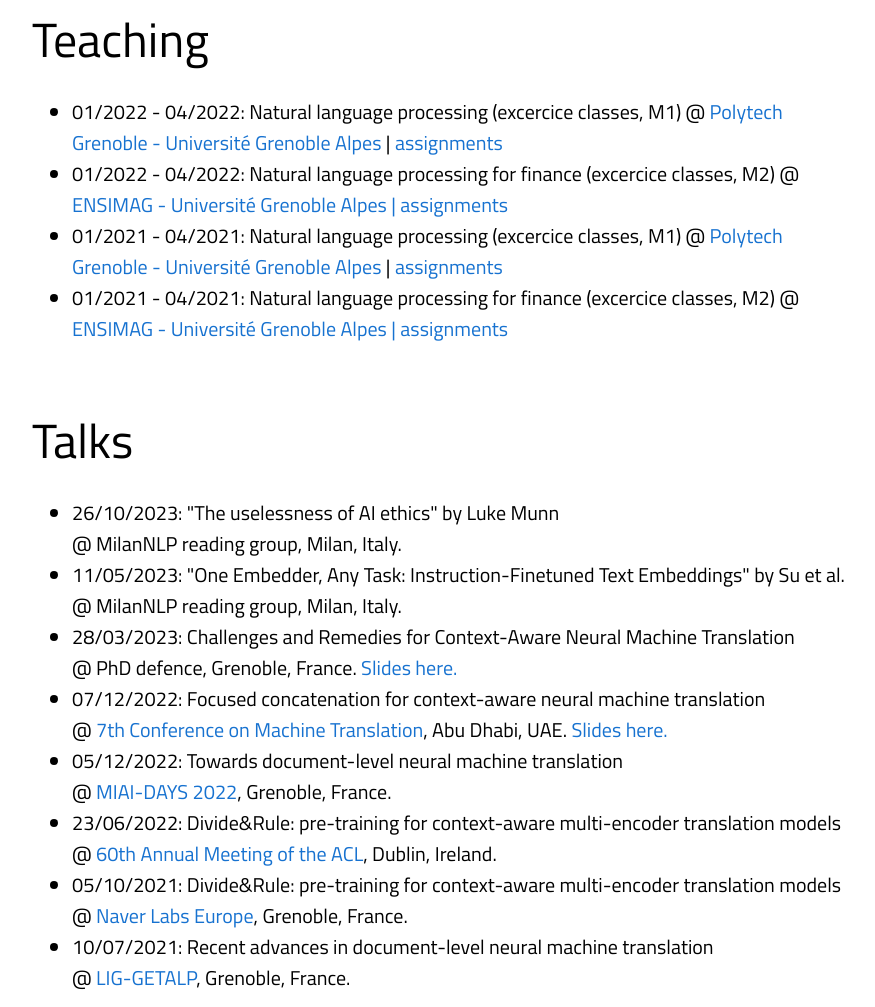
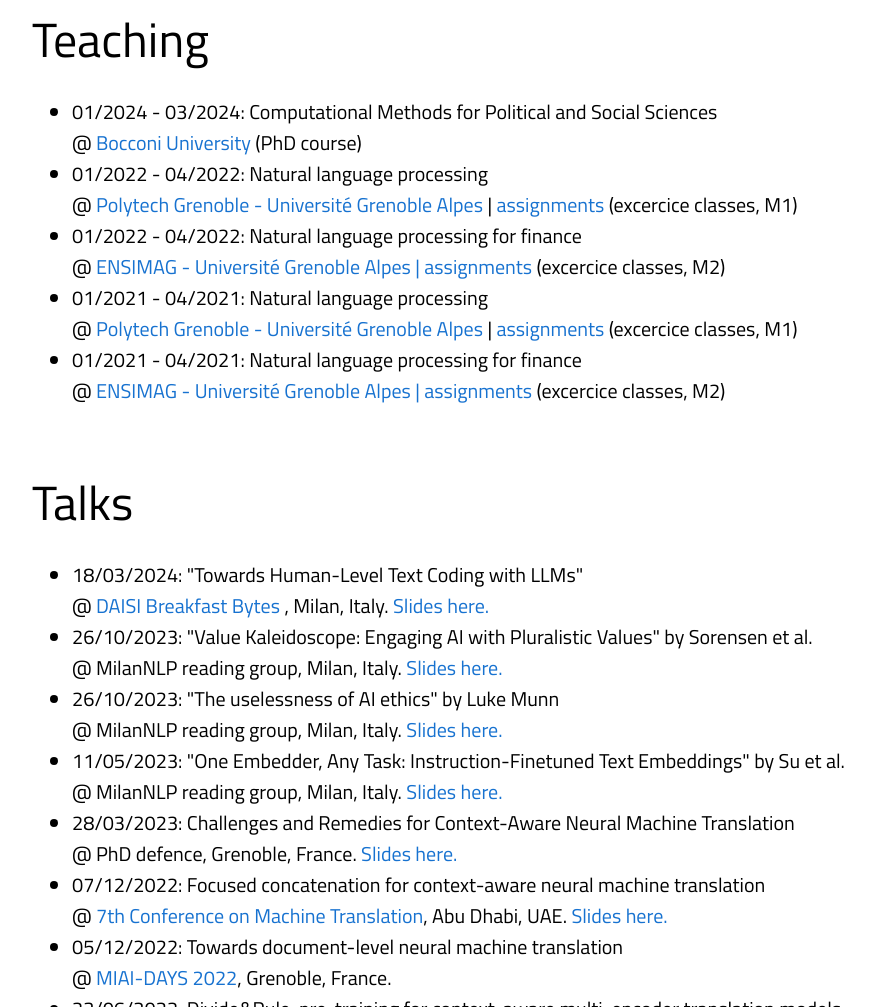
Before and after one commit to lorelupo/lorelupo.github.io, a plain HTML site: page _site/index.html in a window 1280 px wide. Shown: the part 2555-3562 px from the top of the page, without its empty margins (198-1073 px from the left). Drawn offline with Linux system fonts and the light colour scheme; some icons are missing.

Commit message:
updated talks, teachings, and DADIT paper on arxiv

```diff
--- a/_site/index.html
+++ b/_site/index.html
@@ -271,24 +271,29 @@
         <p align="left"><font size="7">Teaching</font><br>
         <ul>
         <li>
-          01/2022 - 04/2022: Natural language processing (excercice classes, M1)</a>
-          @<a target="_blank" href="https://formations.univ-grenoble-alpes.fr/fr/catalogue-2021/cycle-preparatoire-et-diplome-d-ingenieur-XC/ingenieur-de-polytech-grenoble-specialite-informatique-ricm-IAS4L3XU/ue-texte-et-donnees-text-and-data-IH1TB9TW/communication-langagiere-natural-language-processing-IH1TCT6P.html">
-              Polytech Grenoble - Université Grenoble Alpes</a> | <a target="_blank" href="https://github.com/lorelupo/tp_nlp">assignments</a>
+          01/2024 - 03/2024: Computational Methods for Political and Social Sciences </a><br>
+          @<a target="_blank" href="https://www.unibocconi.eu/wps/wcm/connect/bocconi/sitopubblico_en/navigation+tree/home/programs/phd/phd+in+social+and+political+science+-+from+cohort+2021-22/courses+and+requirements/">
+              Bocconi University </a> (PhD course)
         </li>
         <li>
-          01/2022 - 04/2022: Natural language processing for finance (excercice classes, M2) </a>
-          @<a target="_blank" href="https://ensimag.grenoble-inp.fr/fr/formation/natural-language-and-speech-processing-wmm9mo26-1">
-            ENSIMAG - Université Grenoble Alpes | <a target="_blank" href="https://github.com/lorelupo/tp_nlp">assignments</a>
+          01/2022 - 04/2022: Natural language processing </a><br>
+          @<a target="_blank" href="https://formations.univ-grenoble-alpes.fr/fr/catalogue-2021/cycle-preparatoire-et-diplome-d-ingenieur-XC/ingenieur-de-polytech-grenoble-specialite-informatique-ricm-IAS4L3XU/ue-texte-et-donnees-text-and-data-IH1TB9TW/communication-langagiere-natural-language-processing-IH1TCT6P.html">
+              Polytech Grenoble - Université Grenoble Alpes</a> | <a target="_blank" href="https://github.com/lorelupo/tp_nlp">assignments</a> (excercice classes, M1)
         </li>
         <li>
-          01/2021 - 04/2021: Natural language processing (excercice classes, M1)</a>
-          @<a target="_blank" href="https://formations.univ-grenoble-alpes.fr/fr/catalogue-2021/cycle-preparatoire-et-diplome-d-ingenieur-XC/ingenieur-de-polytech-grenoble-specialite-informatique-ricm-IAS4L3XU/ue-texte-et-donnees-text-and-data-IH1TB9TW/communication-langagiere-natural-language-processing-IH1TCT6P.html">
-          Polytech Grenoble - Université Grenoble Alpes</a> | <a target="_blank" href="https://github.com/lorelupo/tp_nlp">assignments</a>
+          01/2022 - 04/2022: Natural language processing for finance </a><br>
+          @<a target="_blank" href="https://ensimag.grenoble-inp.fr/fr/formation/natural-language-and-speech-processing-wmm9mo26-1">
+            ENSIMAG - Université Grenoble Alpes | <a target="_blank" href="https://github.com/lorelupo/tp_nlp">assignments</a> (excercice classes, M2)
         </li>
         <li>
-          01/2021 - 04/2021: Natural language processing for finance (excercice classes, M2) </a>
+          01/2021 - 04/2021: Natural language processing</a><br>
+          @<a target="_blank" href="https://formations.univ-grenoble-alpes.fr/fr/catalogue-2021/cycle-preparatoire-et-diplome-d-ingenieur-XC/ingenieur-de-polytech-grenoble-specialite-informatique-ricm-IAS4L3XU/ue-texte-et-donnees-text-and-data-IH1TB9TW/communication-langagiere-natural-language-processing-IH1TCT6P.html">
+          Polytech Grenoble - Université Grenoble Alpes</a> | <a target="_blank" href="https://github.com/lorelupo/tp_nlp">assignments</a> (excercice classes, M1)
+        </li>
+        <li>
+          01/2021 - 04/2021: Natural language processing for finance </a><br>
           @<a target="_blank" href="https://ensimag.grenoble-inp.fr/fr/formation/natural-language-and-speech-processing-wmm9mo26-1">
-            ENSIMAG - Université Grenoble Alpes | <a target="_blank" href="https://github.com/lorelupo/tp_nlp">assignments</a>
+            ENSIMAG - Université Grenoble Alpes | <a target="_blank" href="https://github.com/lorelupo/tp_nlp">assignments</a> (excercice classes, M2)
         </li>
         </ul>
       </td>
@@ -299,12 +304,21 @@
         <p> <font size="7">Talks</font> </p>
         <ul>
         <li>
+          18/03/2024: "Towards Human-Level Text Coding with LLMs"<br>
+          @ <a target="_blank" href="https://agenda.unibocconi.it/eventi/attach/locandina_202420240304161523.pdf">DAISI Breakfast Bytes</a> , Milan, Italy. <a target="_blank" href="https://docs.google.com/presentation/d/1qHgi4C2K62FUzpCzihDUTK5e-aGnLScu/edit?usp=drive_link&ouid=106166876423617893197&rtpof=true&sd=true">Slides here.</a>
+        </li>
+        </li>
+        <li>
+          26/10/2023: "Value Kaleidoscope: Engaging AI with Pluralistic Values" by Sorensen et al. <br>
+          @ MilanNLP reading group, Milan, Italy. <a target="_blank" href="https://docs.google.com/presentation/d/1kgL2bBu3pWQYpoaaPE-kgQWkU1EyJ00-PAGiYHZZ2FY/edit?usp=drive_link">Slides here.</a>
+        </li>
+        <li>
           26/10/2023: "The uselessness of AI ethics" by Luke Munn <br>
-          @ MilanNLP reading group, Milan, Italy.
+          @ MilanNLP reading group, Milan, Italy. <a target="_blank" href="https://docs.google.com/presentation/d/1laMpzDPySs2_BiVVpZJc2IgiArbp0GRzU96mb6KpLSI/edit?usp=sharing">Slides here.</a>
         </li>
         <li>
           11/05/2023:  "One Embedder, Any Task: Instruction-Finetuned Text Embeddings" by Su et al.<br>
-          @ MilanNLP reading group, Milan, Italy.
+          @ MilanNLP reading group, Milan, Italy. <a target="_blank" href="https://docs.google.com/presentation/d/1FbTUM-I6wTM_Eum8KqYhpQFP-8NZ7CIs8Ees-5NVzVg/edit?usp=sharing">Slides here.</a>
         </li>
         <li>
           28/03/2023: Challenges and Remedies for Context-Aware Neural Machine Translation<br>
```
Also changed, not shown: index.html (+27 -13 lines), _site/images/dadit2.jpg (deleted).
